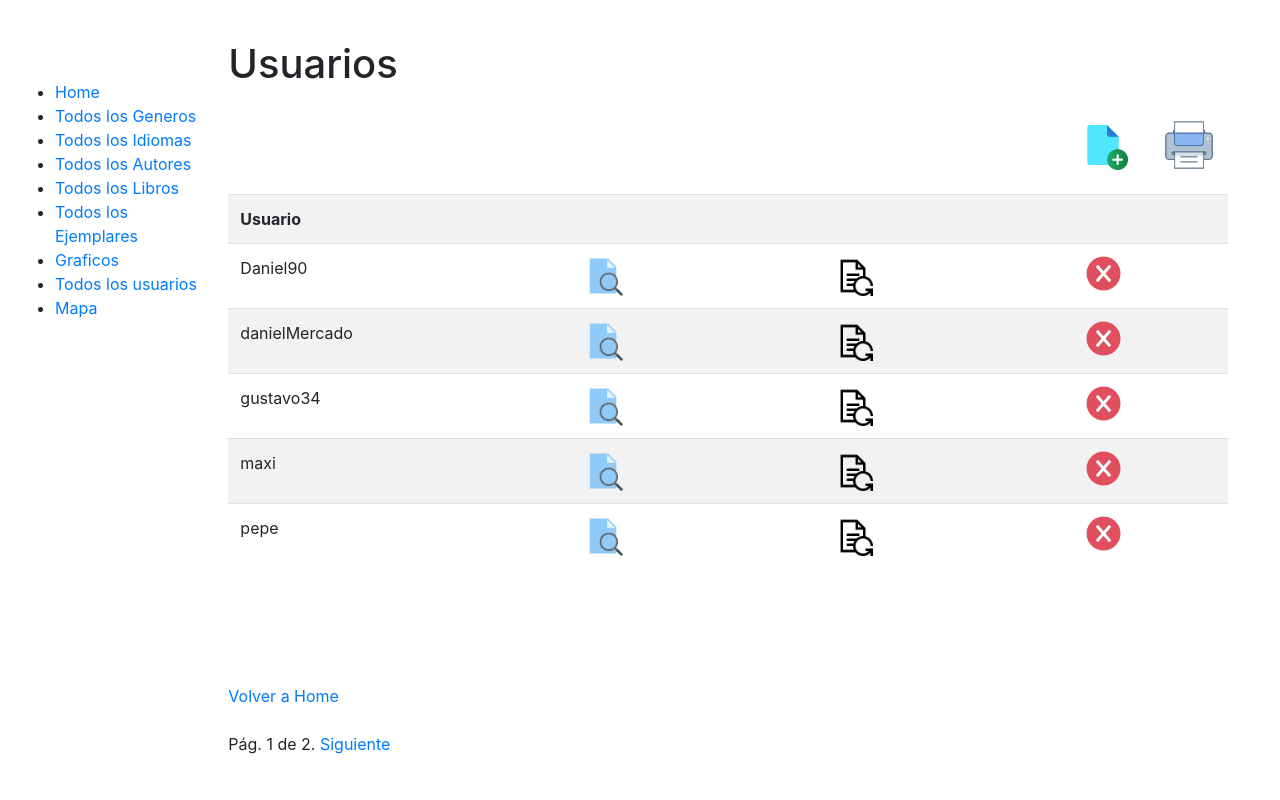
After one commit to gusDanMercado/catalogo_django, a Django app: page /catalogo/usuarios in a window 1280 px wide. The commit adds this page. Run offline with Django 4.2, Linux system fonts and the light colour scheme; data comes from the database, SQL or seed files in the repository; both versions use the stored data as it was after the commit; parts of the project's set-up code (start-up, migrations or seed data) failed here and were passed over; some libraries are stand-ins or nearby versions.

Commit message:
trabaje y realice formularios para el modelo User de Django

```diff
--- a/biblioProject/urls.py
+++ b/biblioProject/urls.py
@@ -22,6 +22,7 @@ from django.conf.urls.static import static
 urlpatterns = [
     path('catalogo/admin/', admin.site.urls),
     path('catalogo/', include('catalogo.urls')),  #home
+    #path('usuarios/', include('django.contrib.auth.urls')), ##para trabajar con usuarios
 ]
 
 ##para trabajar con imagenes:  (me falta prfundizar mas este tema)
--- a/catalogo/templates/base.html
+++ b/catalogo/templates/base.html
@@ -46,6 +46,7 @@
                         <li><a href="{% url 'listaLibros' %}">Todos los Libros</a></li>
                         <li><a href="{% url 'listaEjemplares' %}">Todos los Ejemplares</a></li>
                         <li><a href="{% url 'graficos' %}">Graficos</a></li>
+                        <li><a href="{% url 'listaUsuarios' %}">Todos los usuarios</a></li>
                         <li><a href="{% url 'mapa' %}">Mapa</a></li>
                     </ul>
                 {% endblock %}
--- /dev/null
+++ b/catalogo/templates/usuario/usuarios.html
@@ -0,0 +1,57 @@
+{% extends 'base.html'  %}
+
+{% block content %}
+
+<div class="contenedor">
+    <h1>Usuarios</h1>
+    <br>
+    <a class="nuevoRegistro" href="{% url 'crearUsuario' %}"><img src="/media/img/agregar.png" width="50" alt="icono" title="Nuevo"></a>  <!-- Nuevo -->
+    &nbsp;&nbsp;&nbsp;&nbsp;&nbsp;&nbsp;
+    <a href="#" target="_blank"><img src="/media/img/imprimir.png" width="50" alt="icono" title="Reporte de Usuarios"></a>
+    <br><br>
+    {% if usuarios %}
+
+        <table class="table table-striped table-hover">
+
+            <tr>
+                <th colspan="2">Usuario</th>
+                <th></th>
+                <th></th>
+            </tr>
+
+            {% for usuario in usuarios %}
+
+                <tr>
+
+                    <td>
+                        {{ usuario.username}}
+                    </td>
+
+                    <td class="col">
+                        <a href="{% url 'detalleUsuario' usuario.id %}"><img src="/media/img/ver.png" width="40" alt="icono" title="ver"></a>  <!-- class="btn btn-sm btn-info" Editar -->
+                    </td>
+
+                    <td class="col">
+                        <a href="{% url 'actualizarUsuario' usuario.id %}"><img src="/media/img/actualizar.png" width="40" alt="icono" title="actualizar"></a>  <!-- class="btn btn-sm btn-info" Editar -->
+                    </td>
+
+                    <td class="col">
+                        <a href="" data-toggle="modal" data-target="#exampleModal{{ usuario.id }}"><img src="/media/img/eliminar.png" width="35" alt="icono" title="eliminar"></a>
+                    </td>
+
+                    {% include "usuario_modal.html" %}
+
+                </tr>
+
+            {% endfor %}
+
+        </table>
+    {% else %}
+        <p><strong>Ooops!!!, No tenemos Usuarios en este catalogo.</strong></p>
+    {% endif %}
+
+    <script src="extensions/editable/bootstrap-table-editable.js"></script>
+</div>
+<br><br><br><br><br><br>
+<a href="{% url 'index' %}">Volver a Home</a><br><br>
+{% endblock %}
--- /dev/null
+++ b/catalogo/templates/usuario_modal.html
@@ -0,0 +1,20 @@
+<!-- Modal -->
+<div class="modal fade" id="exampleModal{{ usuario.id }}" tabindex="-1" role="dialog" aria-labelledby="exampleModalLabel" aria-hidden="true">
+    <div class="modal-dialog" role="document">
+      <div class="modal-content">
+        <div class="modal-header">
+          <h5 class="modal-title" id="exampleModalLabel">Eliminar Usuario</h5>
+          <button type="button" class="close" data-dismiss="modal" aria-label="Close">
+            <span aria-hidden="true">&times;</span>
+          </button>
+        </div>
+        <div class="modal-body">
+            Desea eliminar el usuario: {{ usuario.username }} ?
+        </div>
+        <div class="modal-footer">
+          <button type="button" class="btn btn-secondary" data-dismiss="modal">Cancelar</button>
+          <a class="btn btn-sm btn-danger" href="{% url 'eliminarUsuario' usuario.id %}">Eliminar</a>
+        </div>
+      </div>
+    </div>
+</div>
--- a/catalogo/urls.py
+++ b/catalogo/urls.py
@@ -40,6 +40,14 @@ urlpatterns = [
     path('graficos', views.chartData, name='graficos'),
     path('map', views.POIsMapView.as_view(), name='mapa'),
 
+    path('usuarios', views.listaUsuarios.as_view(), name='listaUsuarios'),
+    path('usuarios/detalle/<pk>', views.detalleUsuario.as_view(), name='detalleUsuario'),
+    path('usuarios/nuevo', views.crearUsuario, name='crearUsuario'),
+    path('usuarios/actualizar/<pk>', views.actualizarUsuario, name='actualizarUsuario'),
+    path('usuarios/eliminar/<pk>', views.eliminarUsuario, name='eliminarUsuario'),
+
+    #path('usuario', views.crearUsuario.as_view(), name='crearUsuario'),
+
     ##path('puntos/lat/long', views.listaPuntos.as_view(),name='showroute'),
     #path('puntos', views.listaPuntos.as_view(), name='showmap'),
     #path('puntos/<str:lat>/<str:long>', views.listaPuntos_2.as_view(), name='showroute'),
--- a/catalogo/views.py
+++ b/catalogo/views.py
@@ -1,9 +1,14 @@
 from asyncio.windows_events import NULL
+from email.headerregistry import Group
 from enum import auto
 from logging import raiseExceptions
 from multiprocessing import context
+from pyexpat import model
 from select import select
+from unicodedata import name
+from urllib import request
 from django.shortcuts import render, redirect, get_object_or_404
+from django.urls import reverse_lazy
 from catalogo.models import Autor, Genero, Idioma, Libro, Ejemplar, POI
 
 from django.views import generic
@@ -462,7 +467,7 @@ def nuevoEjemplar(request):
 
     return render(request, 'nuevoEjemplar.html', { 'formulario' : formulario })
 
-## Para actualizar un libro:
+## Para actualizar un ejemplar:
 def actualizarEjemplar(request, pk):
     ejemplar = get_object_or_404(Ejemplar, pk = pk)
 
@@ -491,6 +496,99 @@ def eliminarEjemplar(request, pk):
     ejemplar.delete()
     return redirect('listaEjemplares')
 
+######################################################################################################################
+
+
+####################################### USUARIOS #####################################################################
+## Vamos a utilizar el modelo User que ya viene por defecto en Django y a es modelo le vamos a agregar campos que me
+## hacen falta
+
+from django.contrib.auth.models import User, Group
+from catalogo.forms import UsuarioForm, UsuarioForm2
+
+## Para ver todos los usuarios:
+class listaUsuarios(generic.ListView):
+    model = User #.objects.filter(groups__name='usuarios_catalogo')   ##me tira error ya que tengo que definir el queryset
+
+    ordering = ['username']
+
+    def get_queryset(self):
+        return super().get_queryset().filter(groups__name='usuarios_catalogo')
+
+    context_object_name = 'usuarios'
+    paginate_by = 5
+    template_name = 'usuario/usuarios.html'
+
+## Para ver un usuario:
+class detalleUsuario(generic.DetailView):
+    model = User
+    #print("estoy aqui 1232132132123", model.objects.values_list())
+    template_name = 'usuario/detalleUsuario.html'
+
+    def user_detalle_view(request, pk):
+        try:
+            usuario = User.objects.get(pk = pk)
+        except User.DoesNotExist:
+            raise Http404("Ooops! El Usuario no existe")
+
+        context = {
+            'usuario' : usuario
+        }
+
+        return render(request, 'detalleUsuario.html', context)
+
+## Para crear un nuevo Usuario:
+def crearUsuario(request):
+    if request.method == "POST":
+        formulario = UsuarioForm2(request.POST)  #crear
+        print("El formulario es: ", formulario)
+        if formulario.is_valid():
+            usuario = formulario.save(commit=False)
+
+            usuario.username = formulario.cleaned_data['username']
+            usuario.first_name = formulario.cleaned_data['first_name']
+            usuario.last_name = formulario.cleaned_data['last_name']
+            usuario.email = formulario.cleaned_data['email']
+
+            usuario.save()
+
+            ##agregamos este usuario a un grupo: (esto se hace asi porque estos usuarios solo van a tener determinados permisos, el cual se los va a dar el admin)
+            group = Group.objects.get(name='usuarios_catalogo')
+            usuario.groups.add(group)
+
+            return redirect('listaUsuarios')
+    else:
+        formulario = UsuarioForm2()
+
+    return render(request, 'usuario/crearUsuario.html', { 'formulario' : formulario })
+
+## Para actualizar un usuario:
+def actualizarUsuario(request, pk):
+    usuario = get_object_or_404(User, pk = pk)
+
+    if request.method == "POST":
+        formulario = UsuarioForm(request.POST, instance=usuario)
+
+        if formulario.is_valid():
+
+            usuario.username = formulario.cleaned_data['username']
+            usuario.first_name = formulario.cleaned_data['first_name']
+            usuario.last_name = formulario.cleaned_data['last_name']
+            usuario.email = formulario.cleaned_data['email']
+
+            usuario.save()
+
+            return redirect('listaUsuarios')
+    else:
+        formulario = UsuarioForm(instance=usuario)
+
+    return render(request, 'usuario/crearUsuario.html', { 'formulario' : formulario })
+
+## Para eliminar un usuario especifico
+def eliminarUsuario(request, pk):
+    usuario = get_object_or_404(User, pk = pk)
+    usuario.delete()
+    return redirect('listaUsuarios')
 ######################################################################################################################
 
 
```
Also changed, not shown: biblioProject/settings.py (+14 -0 lines), catalogo/admin.py (+6 -2 lines), catalogo/forms.py (+39 -0 lines), catalogo/models.py (+16 -17 lines), catalogo/templates/registration/logged_out.html (added, +7 -0 lines), catalogo/templates/registration/login.html (added, +42 -0 lines), catalogo/templates/usuario/crearUsuario.html (added, +18 -0 lines), catalogo/templates/usuario/detalleUsuario.html (added, +15 -0 lines), catalogo/templates/usuario/registrar.html (added, +18 -0 lines), catalogo/migrations/0014_alter_autor_options_alter_genero_options_and_more.py (added), db.sqlite3.
